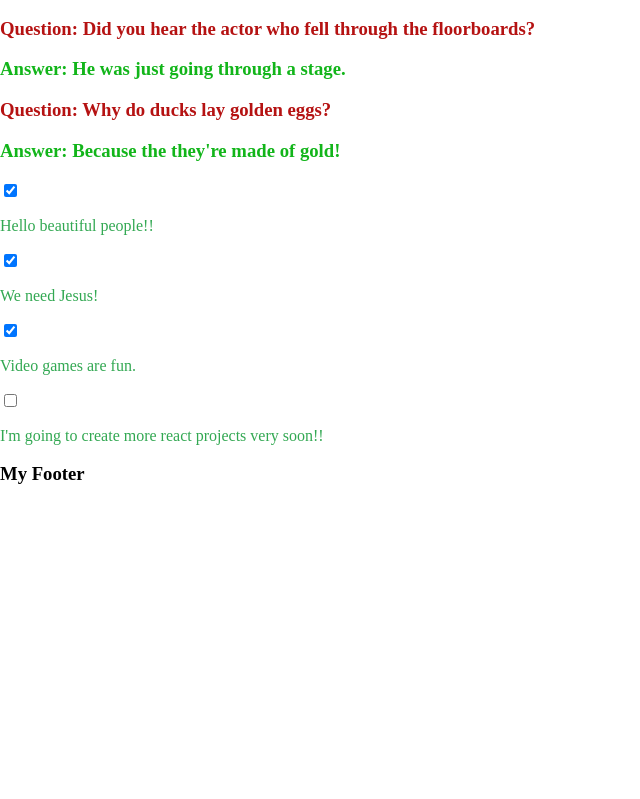
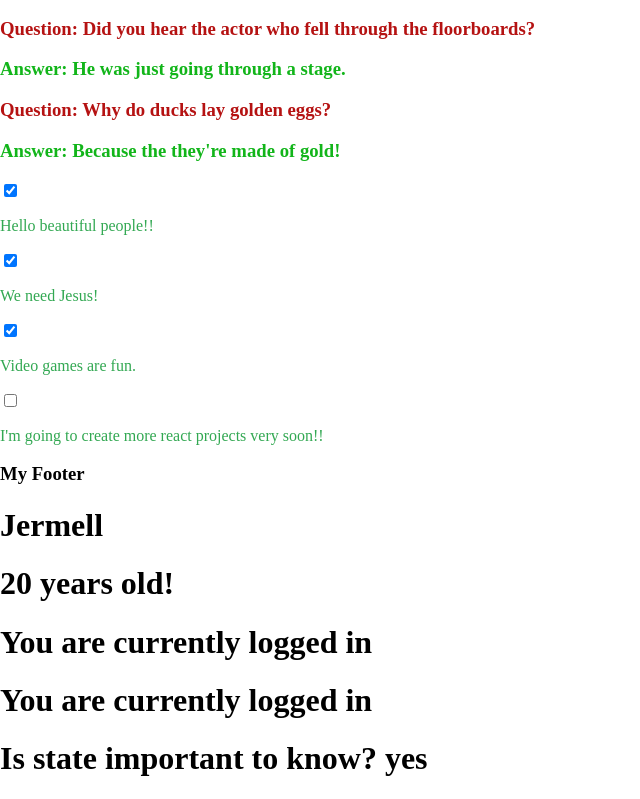
Before and after one commit to jhoward21/Meme-Generator-, a React (Create React App) app: page / in a window 1280 px wide. Shown: the part 1808-2607 px from the top of the page, without its empty margins (0-640 px from the left). Before the commit the page ends 2312 px from the top, so only its background shows below. Built offline with nearby package versions, Linux system fonts and the light colour scheme.

Commit message:
practice6

```diff
--- a/src/App.js
+++ b/src/App.js
@@ -7,6 +7,8 @@ import ContactCard from "./components/ContactCard"
 import Joke from "./components/Joke"
 import jokesdata from "./components/jokesdata"
 import todosData from "./components/todosData"
+import StatePractice from "./components/StatePractice"
+import StatePractice2 from "./components/StatePractice2"
 
 // function App() {
 //     const jokeComponents = jokesdata.map(joke => <Joke key={joke.id} question={joke.question} puchLine={joke.puchLine} />
@@ -54,6 +56,12 @@ import todosData from "./components/todosData"
 // }
 
 class App extends React.Component {
+    constructor() {
+        super()
+        this.state = {
+            answer: "yes"
+        }
+    }
     render() {
         const jokeComponents = jokesdata.map(joke => <Joke key={joke.id} question={joke.question} puchLine={joke.puchLine} />
             )
@@ -95,6 +103,9 @@ class App extends React.Component {
                 {TodoItems}
             </div>
             <Footer />
+            <StatePractice />
+            <StatePractice2 />
+            <h1>Is state important to know? {this.state.answer}</h1>
         </div>
         )
     }
--- /dev/null
+++ b/src/components/StatePractice.js
@@ -0,0 +1,31 @@
+import React, { Component } from "react"
+
+class StatePractice extends Component {
+    constructor() {
+        super()
+        this.state = {
+            name: "Jermell",
+            age: "20",
+            login: "in",
+            logout:"out",
+            isLoggedIn: true
+        }
+    }
+    render () {
+        let wordDisplay
+        if (this.state.isLoggedIn === true) {
+            wordDisplay = "in"
+        } else {
+            wordDisplay = "out"
+        }
+        return (
+            <div>
+                <h1>{this.state.name}</h1>
+                <h1>{this.state.age} years old!</h1>
+                <h1>You are currently logged {wordDisplay}</h1>
+            </div>
+        )
+    }
+}
+
+export default StatePractice
--- /dev/null
+++ b/src/components/StatePractice2.js
@@ -0,0 +1,25 @@
+import React, { Component } from "react"
+
+class StatePractice2 extends Component {
+    constructor () {
+        super ()
+        this.state = {
+            isLoggedIn: true
+        }
+    }
+    render() {
+        let wordDisplay
+        if (this.state.isLoggedIn === false) {
+            wordDisplay = "out"
+        } else {
+            wordDisplay = "in"
+        }
+        return (
+            <div>
+                <h1>You are currently logged {wordDisplay}</h1>
+            </div>
+        )
+    }
+}
+
+export default StatePractice2
```
